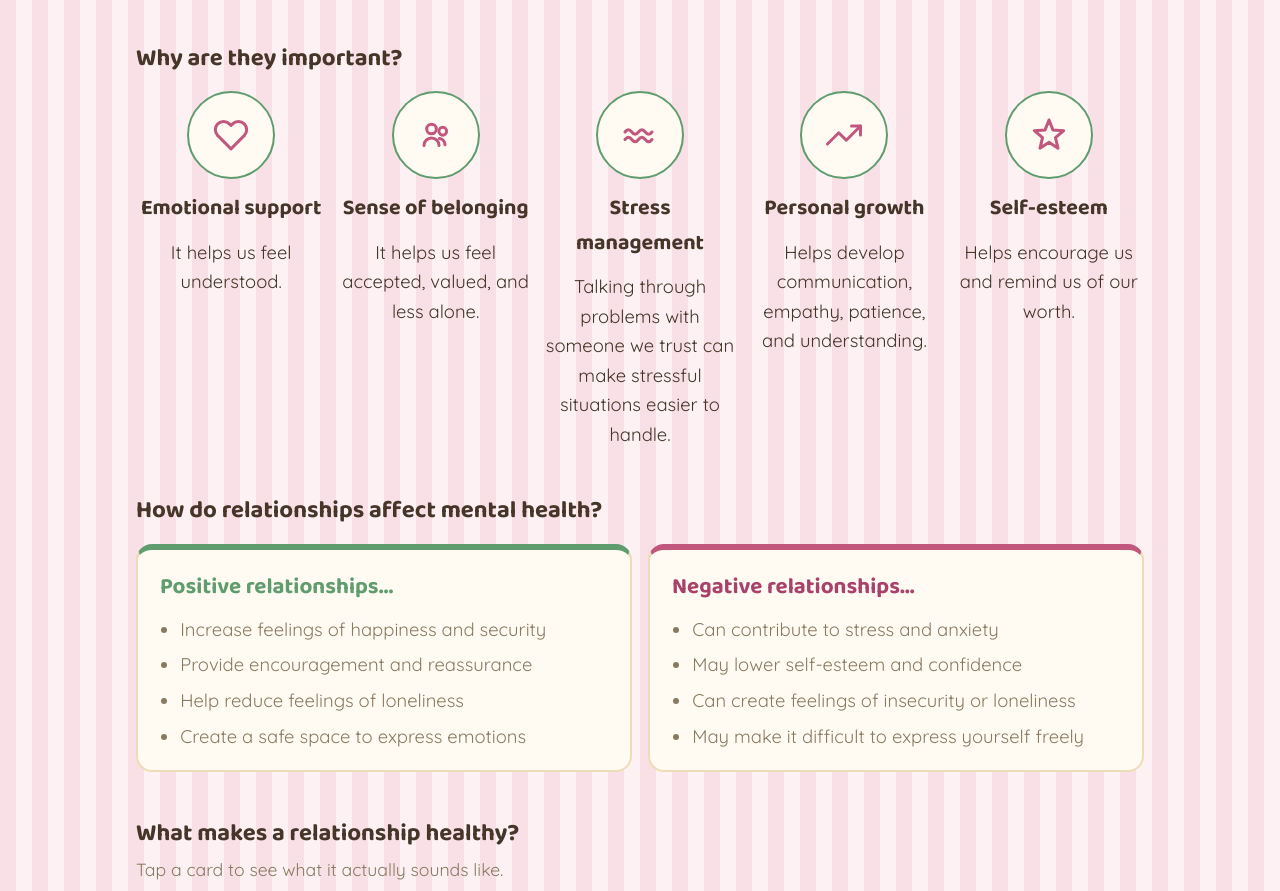
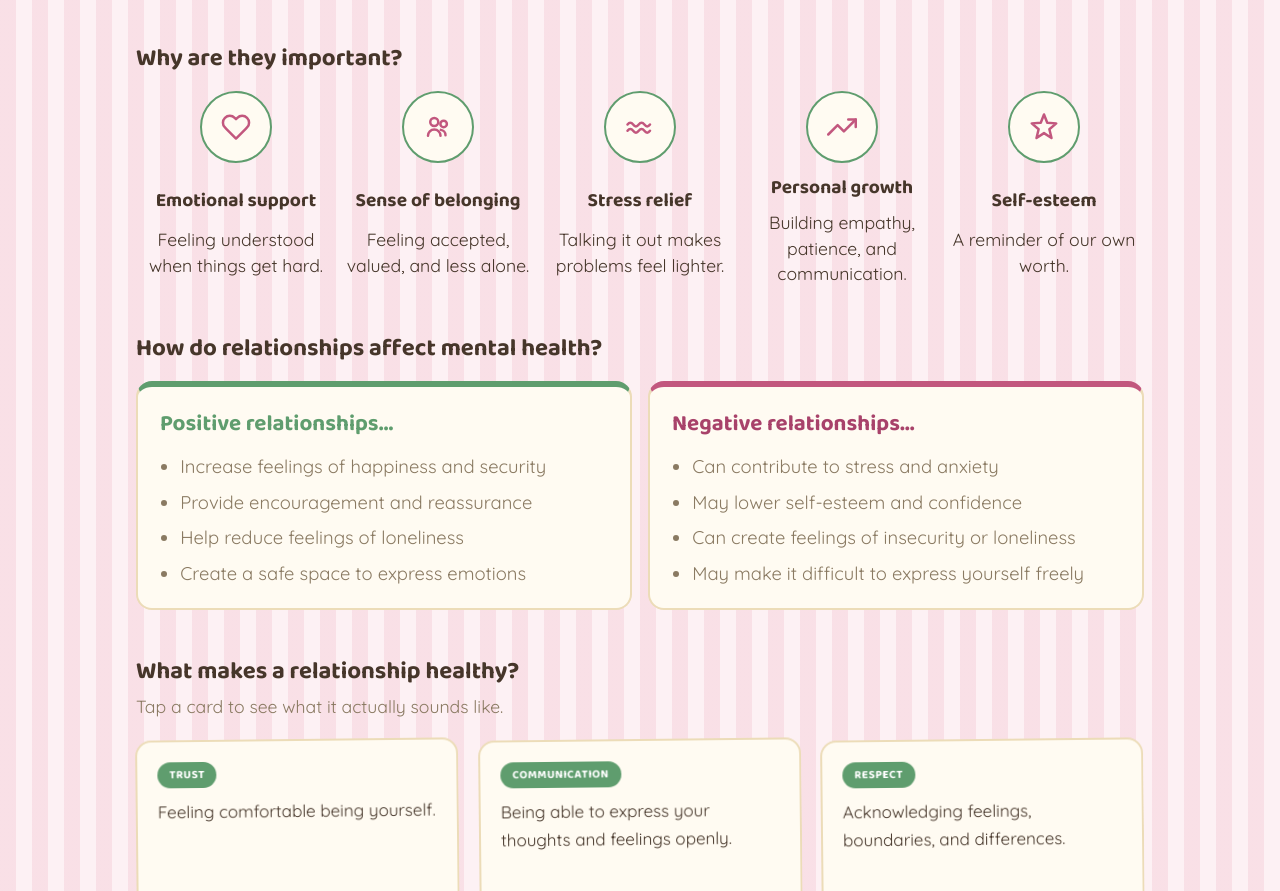
Before and after one commit to johnpaulmegaball/hoolaharmony, a plain HTML site: page index.html in a window 1280 px wide. Shown: the part 914-1805 px from the top of the page. Drawn offline with Linux system fonts and the light colour scheme.

Commit message:
Even out the Why-are-they-important row: shorter copy, fixed-width items
The 5 items wrapped unevenly because descriptions varied a lot in
length and "Stress management" wrapped to two lines. Switched to
flex-wrap with a fixed item width (186px) so the row only wraps at
whole-item boundaries: 5 across at desktop widths, 3+2 centered
around 768px, and a single icon-left/text-right column under 460px.

- Shortened every description to roughly the same length; renamed
  "Stress management" to "Stress relief" so the title fits one line.
- Icons down to 72px (30px glyph), titles 1.2rem with a shared
  min-height and no wrapping, descriptions 1.1rem capped at 220px
  and centered.
- Tightened the icon/title/description spacing so each item reads
  as one unit.

Co-Authored-By: Claude Sonnet 5 <noreply@anthropic.com>
Claude-Session: https://claude.ai/code/session_01KLKZntVzoVSMHoTb2wwCw6

```diff
--- a/index.html
+++ b/index.html
@@ -172,14 +172,20 @@ td.yes { color: var(--turtle); font-weight: 600; }
 #monday .sr-only { position: absolute; width: 1px; height: 1px; padding: 0; margin: -1px; overflow: hidden; clip: rect(0,0,0,0); white-space: nowrap; border: 0; }
 
 /* Why are they important?: a light icon row instead of heavy cards */
-#monday .why-grid { display: grid; grid-template-columns: repeat(5, 1fr); column-gap: 14px; row-gap: 28px; align-items: start; margin-top: 8px; }
-#monday .why-item { display: grid; justify-items: center; gap: 12px; text-align: center; }
-#monday .why-icon { width: 88px; height: 88px; border-radius: 50%; display: grid; place-items: center; background: var(--surface); border: 2px solid var(--mhm-b); color: var(--mhm-a); flex: none; }
-#monday .why-icon svg { width: 36px; height: 36px; }
-#monday .why-label { font-family: var(--display); font-weight: 700; font-size: 1.35rem; color: var(--fg); }
-#monday .why-item p { font-size: 1.15rem; line-height: 1.6; color: var(--fg); margin: 0; }
-@media (max-width: 820px) { #monday .why-grid { grid-template-columns: repeat(2, 1fr); } }
-@media (max-width: 460px) { #monday .why-grid { grid-template-columns: 1fr; } }
+#monday .why-grid { display: flex; flex-wrap: wrap; justify-content: center; gap: 24px 16px; margin-top: 8px; }
+#monday .why-item { display: grid; justify-items: center; gap: 6px; text-align: center; width: 186px; }
+#monday .why-icon { width: 72px; height: 72px; border-radius: 50%; display: grid; place-items: center; background: var(--surface); border: 2px solid var(--mhm-b); color: var(--mhm-a); flex: none; margin-bottom: 4px; }
+#monday .why-icon svg { width: 30px; height: 30px; }
+#monday .why-label { display: flex; align-items: center; justify-content: center; min-height: 1.3em; font-family: var(--display); font-weight: 700; font-size: 1.2rem; color: var(--fg); white-space: nowrap; }
+#monday .why-item p { font-size: 1.1rem; line-height: 1.45; color: var(--fg); margin: 0; max-width: 220px; }
+@media (max-width: 460px) {
+  #monday .why-grid { flex-direction: column; align-items: stretch; gap: 20px; }
+  #monday .why-item { width: 100%; display: grid; grid-template-columns: auto 1fr; grid-template-rows: auto auto; align-items: center; justify-items: start; text-align: left; column-gap: 14px; row-gap: 2px; }
+  #monday .why-icon { grid-row: 1 / span 2; width: 56px; height: 56px; margin-bottom: 0; }
+  #monday .why-icon svg { width: 24px; height: 24px; }
+  #monday .why-label { grid-column: 2; justify-content: flex-start; white-space: normal; min-height: 0; }
+  #monday .why-item p { grid-column: 2; max-width: none; }
+}
 
 #monday .rel-compare { display: grid; grid-template-columns: repeat(auto-fit, minmax(240px, 1fr)); gap: 16px; margin-top: 8px; align-items: start; }
 #monday .rel-col { background: var(--surface); border: 2px solid var(--line); border-radius: 16px; padding: 20px 22px; display: grid; gap: 10px; align-content: start; border-top: 6px solid var(--c); }
@@ -462,27 +468,27 @@ footer p { color: var(--muted); font-size: .9rem; }
       <div class="why-item">
         <span class="why-icon" aria-hidden="true"><svg viewBox="0 0 24 24" fill="none" stroke="currentColor" stroke-width="2" stroke-linecap="round" stroke-linejoin="round"><path d="M20.84 4.61a5.5 5.5 0 0 0-7.78 0L12 5.67l-1.06-1.06a5.5 5.5 0 1 0-7.78 7.78l1.06 1.06L12 21.23l7.78-7.78 1.06-1.06a5.5 5.5 0 0 0 0-7.78z"/></svg></span>
         <span class="why-label">Emotional support</span>
-        <p>It helps us feel understood.</p>
+        <p>Feeling understood when things get hard.</p>
       </div>
       <div class="why-item">
         <span class="why-icon" aria-hidden="true"><svg viewBox="0 0 24 24" fill="none" stroke="currentColor" stroke-width="2" stroke-linecap="round" stroke-linejoin="round"><circle cx="9" cy="8" r="3.2"/><circle cx="16.5" cy="9.5" r="2.6"/><path d="M4 19c0-2.8 2.2-5 5-5s5 2.2 5 5"/><path d="M14.3 14.3c2 .3 3.7 2 3.7 4.2"/></svg></span>
         <span class="why-label">Sense of belonging</span>
-        <p>It helps us feel accepted, valued, and less alone.</p>
+        <p>Feeling accepted, valued, and less alone.</p>
       </div>
       <div class="why-item">
         <span class="why-icon" aria-hidden="true"><svg viewBox="0 0 24 24" fill="none" stroke="currentColor" stroke-width="2" stroke-linecap="round" stroke-linejoin="round"><path d="M2 15c1.5-2 3-2 4.5 0s3 2 4.5 0 3-2 4.5 0 3 2 4.5 0"/><path d="M2 10c1.5-2 3-2 4.5 0s3 2 4.5 0 3-2 4.5 0 3 2 4.5 0"/></svg></span>
-        <span class="why-label">Stress management</span>
-        <p>Talking through problems with someone we trust can make stressful situations easier to handle.</p>
+        <span class="why-label">Stress relief</span>
+        <p>Talking it out makes problems feel lighter.</p>
       </div>
       <div class="why-item">
         <span class="why-icon" aria-hidden="true"><svg viewBox="0 0 24 24" fill="none" stroke="currentColor" stroke-width="2" stroke-linecap="round" stroke-linejoin="round"><polyline points="23 6 13.5 15.5 8.5 10.5 1 18"/><polyline points="17 6 23 6 23 12"/></svg></span>
         <span class="why-label">Personal growth</span>
-        <p>Helps develop communication, empathy, patience, and understanding.</p>
+        <p>Building empathy, patience, and communication.</p>
       </div>
       <div class="why-item">
         <span class="why-icon" aria-hidden="true"><svg viewBox="0 0 24 24" fill="none" stroke="currentColor" stroke-width="2" stroke-linecap="round" stroke-linejoin="round"><polygon points="12 2 14.6 8.6 21.8 9.1 16.3 13.8 18 20.8 12 16.9 6 20.8 7.7 13.8 2.2 9.1 9.4 8.6"/></svg></span>
         <span class="why-label">Self-esteem</span>
-        <p>Helps encourage us and remind us of our worth.</p>
+        <p>A reminder of our own worth.</p>
       </div>
     </div>
 
```
